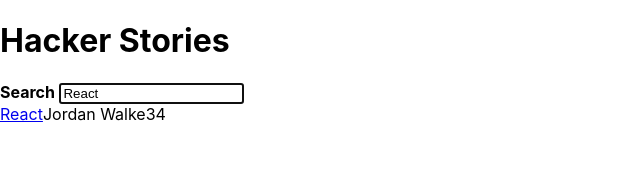
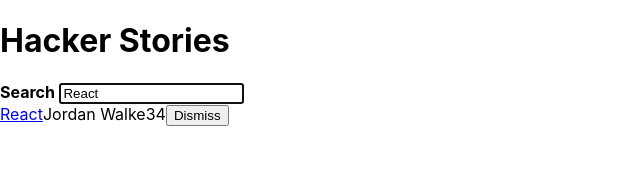
Before and after one commit to macuzi/Hacker-World, a React (Create React App) app: page / in a window 1280 px wide. Shown: the top 194 px of the page, without its empty margins (0-640 px from the left). Built offline with nearby package versions, Linux system fonts and the light colour scheme.

Commit message:
handleRemove function

```diff
--- a/src/App.js
+++ b/src/App.js
@@ -20,7 +20,7 @@
 };
 
 const App = () => {
-  const stories = [
+  const initialStories = [
     {
       title: 'React',
       url: 'https://reactjs.org/',
@@ -40,6 +40,14 @@
   ];
 
   const [searchTerm, setSearchTerm] = useSemiPersistentState('search', 'React');
+  const [stories, setStories] = useState(initialStories);
+
+  const handleRemoveStory = item => {
+    console.log('%c This is the ID', 'color: orange; font-weight:bold');
+    console.log(item)
+    const newStories = stories.filter(story => item.objectID !== story.objectID)
+    setStories(newStories);
+  }
 
   const handleSearch = event => {
     console.log('%c Event Triggred', 'color: orange; font-weight: bold;');
@@ -60,7 +68,7 @@
       >
         <strong>Search</strong>
       </InputWithLabel>
-      <List list={searchedStories} />
+      <List list={searchedStories} onRemoveItem={handleRemoveStory} />
     </div>
   );
 };
@@ -102,9 +110,20 @@
   );
 };
 
-const List = ({ list }) => list.map(item => <Item key={item.objectID} item={item} />);
+const List = ({ list, onRemoveItem }) =>
+  list.map(item => (
+    <Item
+      key={item.objectID}
+      item={item}
+      onRemoveItem={onRemoveItem}
+    />
+  ));
 
-const Item = ({ item }) => (
+const Item = ({ item, onRemoveItem }) => {
+  function handleRemoveItem () {
+    onRemoveItem(item);
+  }
+  return (
     <div>
       <span>
         <a href={item.url}>{item.title}</a>
@@ -112,7 +131,13 @@
       <span>{item.author}</span>
       <span>{item.num_comments}</span>
       <span>{item.points}</span>
+      <span>
+        <button type="buttton" onClick={handleRemoveItem}>
+          Dismiss
+        </button>
+      </span>
     </div>
-);
+  )
+}
 
 export default App;
```
Lines whose indentation alone changed are shown as unchanged.
